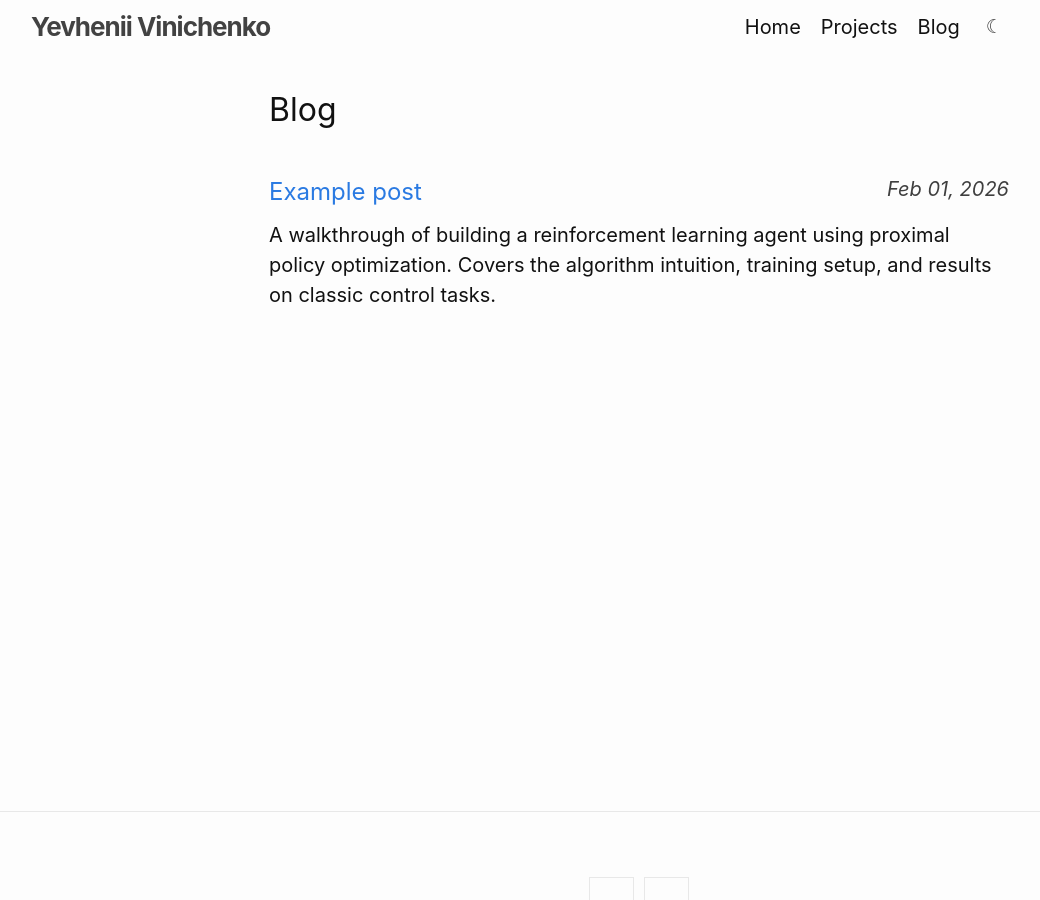
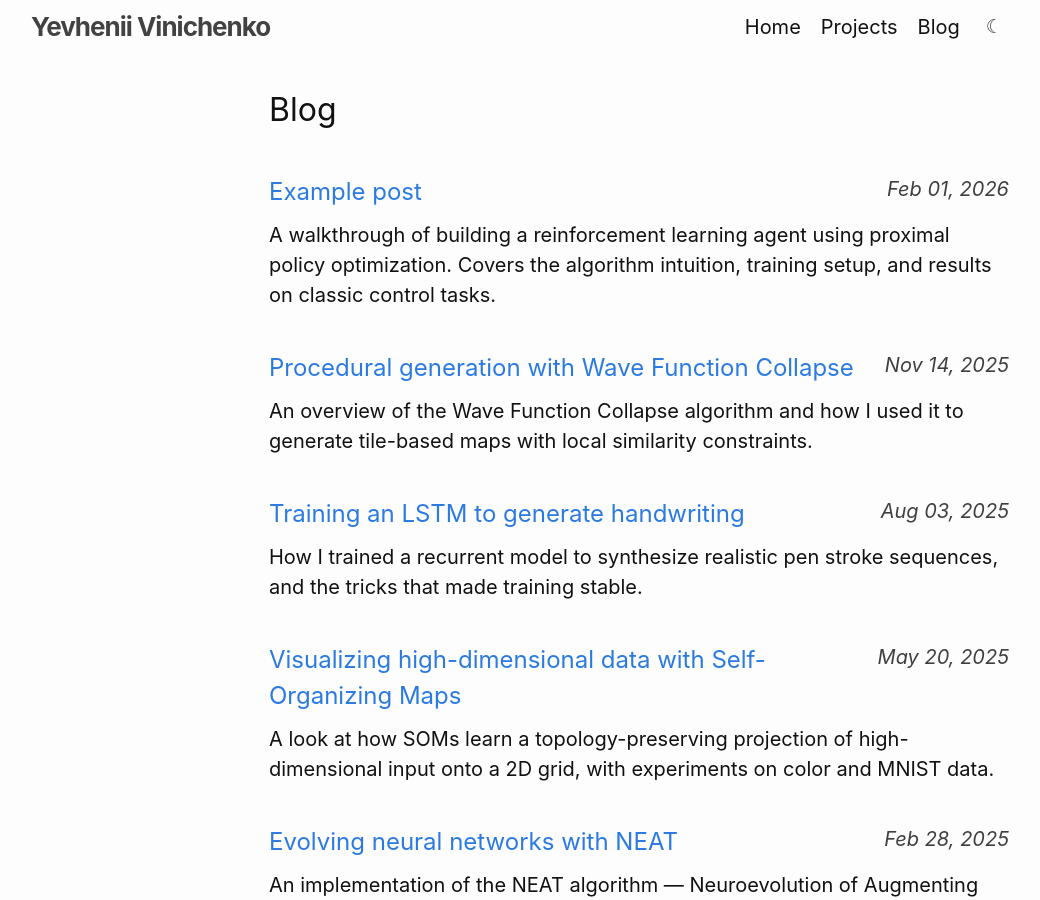
Before and after one commit to smoczy-deweloper/github-pages-website, a Jekyll site: the page built from blog.md, in a window 1280 px wide and 900 px high. Shown: the whole window, without its empty margins (1-1041 px from the left). Built offline with Jekyll 4.4.1, drawn with Linux system fonts in a browser that asks for light colours; part of the change alters nothing that is shown; some of the changed text lies outside the part shown.

Commit message:
fix posts display url

```diff
--- a/_config.yml
+++ b/_config.yml
@@ -1,3 +1,5 @@
+
+permalink: /:year/:month/:day/:title
 
 titles_from_headings:
   enabled:     true
--- a/_layouts/blog.html
+++ b/_layouts/blog.html
@@ -19,7 +19,7 @@ layout: base
         <table class="project-data-table">
           <tbody>
             <tr>
-              <td><a class="post-link" href="{{ post.url | relative_url }}">{{ post.title | escape }}</a></td>
+              <td><a class="post-link" href="{{ post.url | remove: '.html' | relative_url }}">{{ post.title | escape }}</a></td>
               <td class="project-date">{{ post.date | date: "%b %d, %Y" }}</td>
             </tr>
           </tbody>
--- /dev/null
+++ b/_posts/2025-02-28-neat-neuroevolution.md
@@ -0,0 +1,32 @@
+---
+layout: post
+title: Evolving neural networks with NEAT
+date: 2025-02-28
+description: An implementation of the NEAT algorithm — Neuroevolution of Augmenting Topologies — and how it solves control tasks without gradient-based training.
+---
+
+Most neural network training relies on backpropagation through a fixed architecture. NEAT (Neuroevolution of Augmenting Topologies) takes a different route: it evolves both the weights and the structure of the network using a genetic algorithm, starting from minimal topologies and adding complexity only when it improves fitness.
+
+## Key ideas
+
+**Structural mutations** add new nodes (by splitting an existing connection) or new connections between existing nodes. This means the network can grow more expressive over time rather than being stuck with a fixed architecture chosen before training.
+
+**Historical markings** solve the competing conventions problem — when two networks with different structures produce offspring, it's unclear which genes correspond to which. NEAT assigns a global innovation number to each new connection, making alignment between genomes unambiguous during crossover.
+
+**Speciation** protects new structural innovations. A newly added node or connection initially hurts fitness because the surrounding weights haven't adapted yet. By grouping genomes into species based on structural similarity and competing only within species, NEAT gives each innovation time to be optimized before it competes globally.
+
+## Experiments
+
+On classic control tasks (CartPole, single-pole balancing) NEAT finds solutions within a few hundred generations using very small networks — often just 2–4 hidden nodes. The evolved topologies are interpretable: you can trace which inputs drive which outputs.
+
+On harder tasks the algorithm is slower than modern policy gradient methods, but it has an appealing property: it makes no assumptions about differentiability and can optimize any black-box fitness function, including ones with sparse or binary rewards.
+
+## Implementation notes
+
+The most fiddly parts to get right are:
+
+- **Distance metric for speciation** — the balance between the coefficients for excess genes, disjoint genes, and weight differences significantly affects how many species form.
+- **Fitness sharing** — dividing each genome's fitness by its species size prevents large species from dominating.
+- **Stale species removal** — species that don't improve for a set number of generations are culled to keep diversity from collapsing.
+
+The code is on GitHub with configurations for several OpenAI Gym environments.
--- /dev/null
+++ b/_posts/2025-05-20-self-organizing-maps.md
@@ -0,0 +1,31 @@
+---
+layout: post
+title: Visualizing high-dimensional data with Self-Organizing Maps
+date: 2025-05-20
+description: A look at how SOMs learn a topology-preserving projection of high-dimensional input onto a 2D grid, with experiments on color and MNIST data.
+---
+
+A Self-Organizing Map (SOM) is an unsupervised neural network that projects high-dimensional data onto a low-dimensional (usually 2D) grid while preserving the topological relationships in the input space. Nearby grid nodes end up representing similar inputs, making SOMs useful for visualization and clustering.
+
+## The algorithm
+
+Each node in the grid holds a weight vector of the same dimension as the input. Training proceeds online:
+
+1. Present a random input sample.
+2. Find the **Best Matching Unit (BMU)** — the node whose weights are closest to the input.
+3. Update the BMU and its neighbors to move their weights toward the input. Nodes further from the BMU receive a smaller update, controlled by a neighborhood function (typically a Gaussian).
+4. Decay both the learning rate and the neighborhood radius over time.
+
+After training the grid organizes itself so that nearby nodes respond to similar inputs.
+
+## Color quantization experiment
+
+A simple way to visualize SOM behavior is to train it on RGB color values. With a 20×20 grid and 50k training steps the map converges to a smooth color gradient where hues transition continuously across the grid. Starting from random weights, distinct color regions form within a few thousand steps.
+
+## MNIST digits
+
+Applying a SOM to 784-dimensional MNIST vectors and coloring each node by the digit class of its BMU produces a clean class map: nodes for the same digit cluster together, and visually similar digits (e.g., 3 and 8, or 4 and 9) tend to neighbor each other on the grid. This emerges purely from pixel similarity with no label information used during training.
+
+## Limitations
+
+SOMs scale poorly with input dimension and grid size — the neighborhood search is O(grid size) per step, and convergence slows as the grid grows. They also require careful tuning of the learning rate and neighborhood decay schedules. For very high-dimensional data, reducing dimensionality with PCA before SOM training often helps.
--- /dev/null
+++ b/_posts/2025-08-03-training-lstm-handwriting.md
@@ -0,0 +1,32 @@
+---
+layout: post
+title: Training an LSTM to generate handwriting
+date: 2025-08-03
+description: How I trained a recurrent model to synthesize realistic pen stroke sequences, and the tricks that made training stable.
+---
+
+Handwriting synthesis is a sequence generation problem where the model must predict a continuous stream of pen coordinates — rather than discrete tokens — making it a useful testbed for recurrent architectures.
+
+## The data format
+
+The IAM On-Line Handwriting Database provides handwriting as sequences of `(x, y, pen_up)` triples: the pen's position at each timestep and whether the pen is lifted. The challenge is that raw coordinates have large variance and strong temporal correlation, so the model has to learn both local stroke dynamics and longer-range character structure.
+
+## Model architecture
+
+The model is a mixture density network (MDN) on top of a stacked LSTM. At each step the LSTM outputs parameters for a mixture of bivariate Gaussians over the next `(Δx, Δy)` offset plus a Bernoulli for `pen_up`. Sampling from this distribution during inference produces a stroke sequence.
+
+A soft attention mechanism over the input character sequence lets the model condition generation on text, allowing it to synthesize specific words rather than free-form scribbles.
+
+## Training stability
+
+A few things made a noticeable difference:
+
+- **Gradient clipping** — MDN loss can spike when a sample falls far into the tail of every mixture component. Clipping at a moderate threshold kept these spikes from corrupting weights.
+- **Teacher forcing schedule** — starting with full teacher forcing and gradually increasing the proportion of model-generated steps prevented the exposure bias that hurt quality at inference time.
+- **Mixture count** — too few components produced blurry, averaged strokes; too many made the loss surface noisy. Twenty components worked well for this dataset.
+
+## Samples
+
+Generated strokes are smooth and legible for common words. Less frequent letter combinations sometimes produce artifacts, likely because the attention mechanism struggles to align correctly when it has seen little training signal for that context.
+
+The full training code and sample outputs are on GitHub.
--- /dev/null
+++ b/_posts/2025-11-14-wave-function-collapse.md
@@ -0,0 +1,32 @@
+---
+layout: post
+title: Procedural generation with Wave Function Collapse
+date: 2025-11-14
+description: An overview of the Wave Function Collapse algorithm and how I used it to generate tile-based maps with local similarity constraints.
+---
+
+Wave Function Collapse (WFC) is a constraint-based procedural generation algorithm originally introduced for generating images that locally resemble a sample input. The core idea is surprisingly simple: treat the output grid as a superposition of all possible tile states and repeatedly collapse cells to a single state, propagating constraints to neighbors after each collapse.
+
+## How it works
+
+Each cell in the output grid starts as a superposition of every allowed tile. At each step:
+
+1. **Observe** — pick the cell with the lowest entropy (fewest remaining possibilities) and collapse it to one tile, chosen at random weighted by frequency.
+2. **Propagate** — remove from neighboring cells any tiles that are no longer compatible with the newly collapsed cell.
+3. **Repeat** until all cells are collapsed, or a contradiction is reached.
+
+If a contradiction occurs (a cell has zero remaining options), the algorithm backtracks or restarts.
+
+## Extracting constraints from a sample
+
+Rather than hand-specifying which tiles can be adjacent, the constraints are learned directly from an example image. For every tile in the sample, the algorithm records which tiles appear to its left, right, above, and below. These adjacency rules drive propagation.
+
+## Results
+
+The generated maps preserve local texture and structure from the sample surprisingly well. Thin-walled rooms, corridors, and open areas all emerge naturally from a small hand-drawn example without any explicit room-placement logic.
+
+The main limitation is that global structure is hard to control — you get local coherence but no guarantee of, say, a connected level. Combining WFC with a higher-level layout pass (e.g., ensuring connectivity via flood fill and adding corridors where needed) addresses this.
+
+## Code
+
+The implementation is available on [GitHub](https://github.com/gekas145). It supports both overlapping and tile-based modes, configurable output size, and optional backtracking on contradiction.
```
